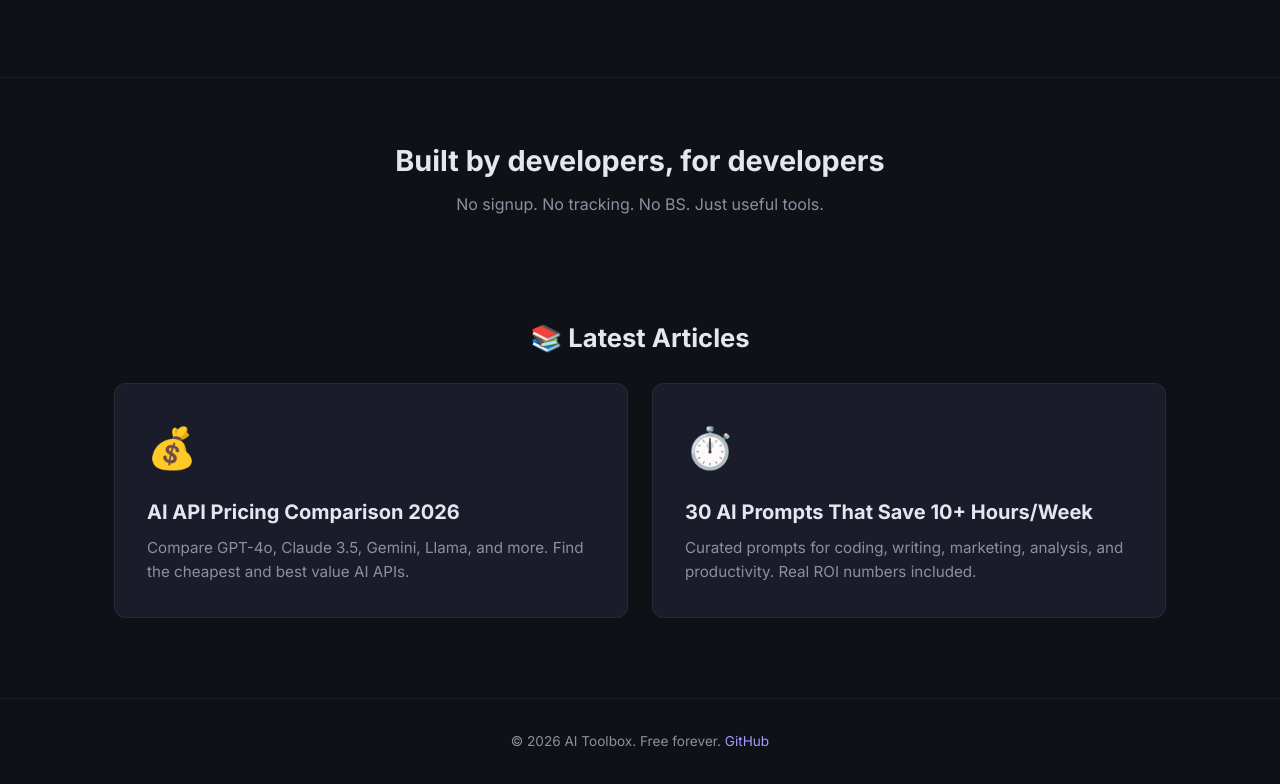
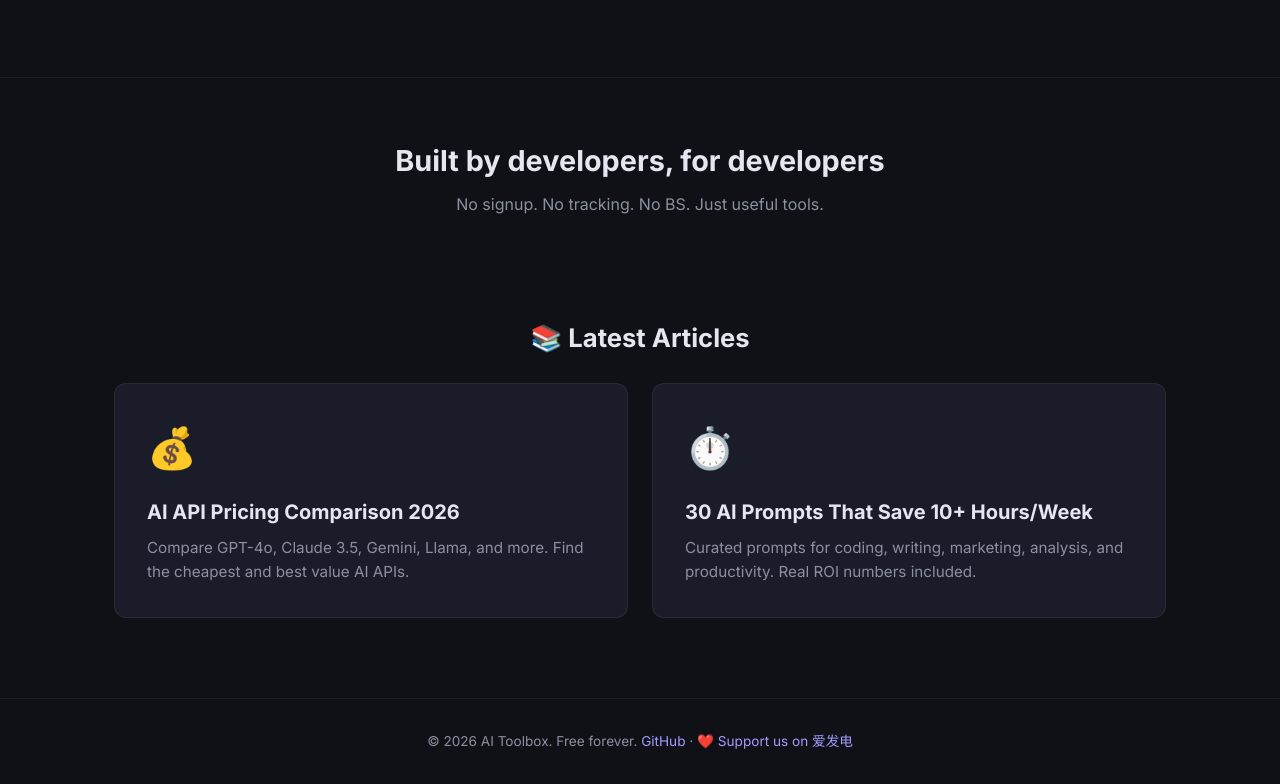
Before and after one commit to aizhang-ai/aitoolbox, a plain HTML site: page index.html in a window 1280 px wide. Shown: the part 1048-1832 px from the top of the page. Drawn offline with Linux system fonts and the light colour scheme.

Commit message:
deploy: index.html (update)

```diff
--- a/index.html
+++ b/index.html
@@ -18,6 +18,7 @@
                 <a href="pricing.html">API Pricing</a>
                 <a href="tokens.html">Token Counter</a>
                 <a href="prompts.html">Prompt Library</a>
+                <a href="https://afdian.com/a/aitoolbox" target="_blank">❤️ Support</a>
             </div>
         </div>
     </nav>
@@ -93,7 +94,7 @@
 
     <footer class="footer">
         <div class="container">
-            <p>&copy; 2026 AI Toolbox. Free forever. <a href="https://github.com" target="_blank">GitHub</a></p>
+            <p>&copy; 2026 AI Toolbox. Free forever. <a href="https://github.com" target="_blank">GitHub</a> · <a href="https://afdian.com/a/aitoolbox" target="_blank">❤️ Support us on 爱发电</a></p>
         </div>
     </footer>
 
```
